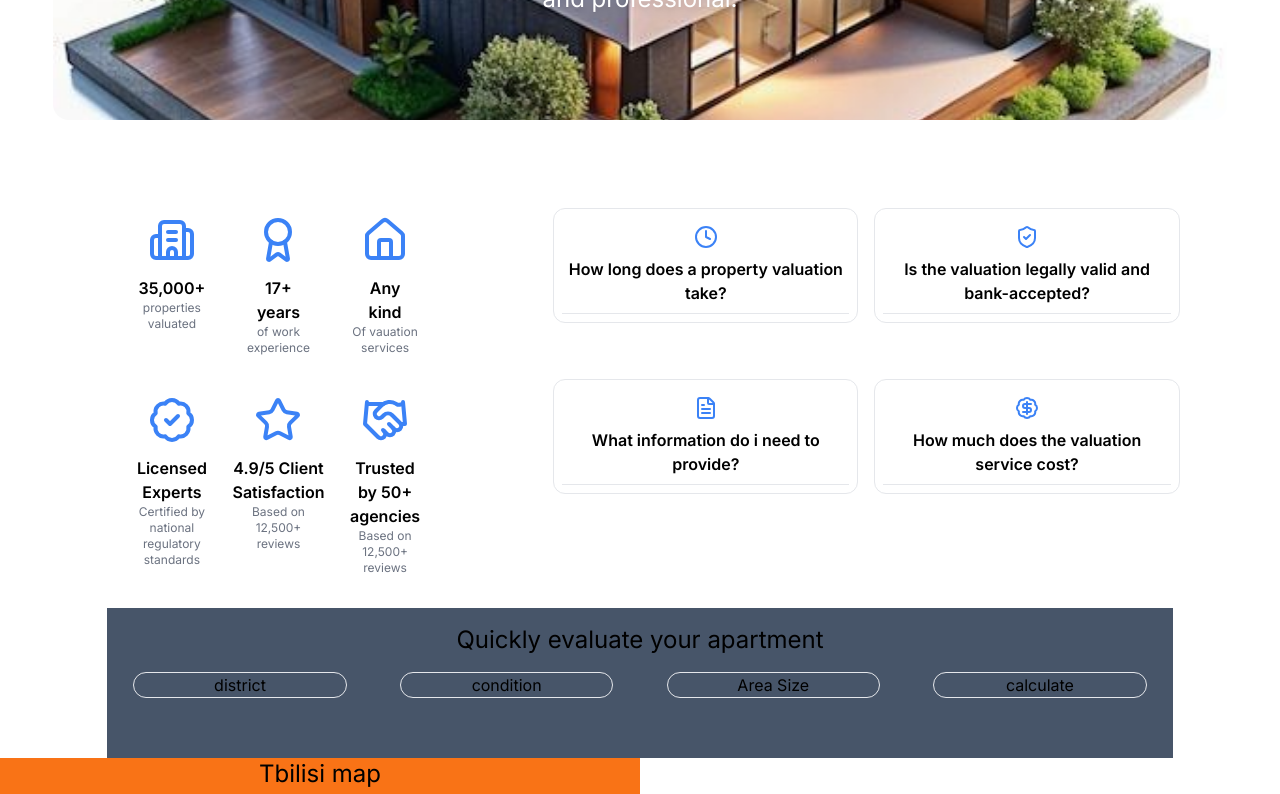
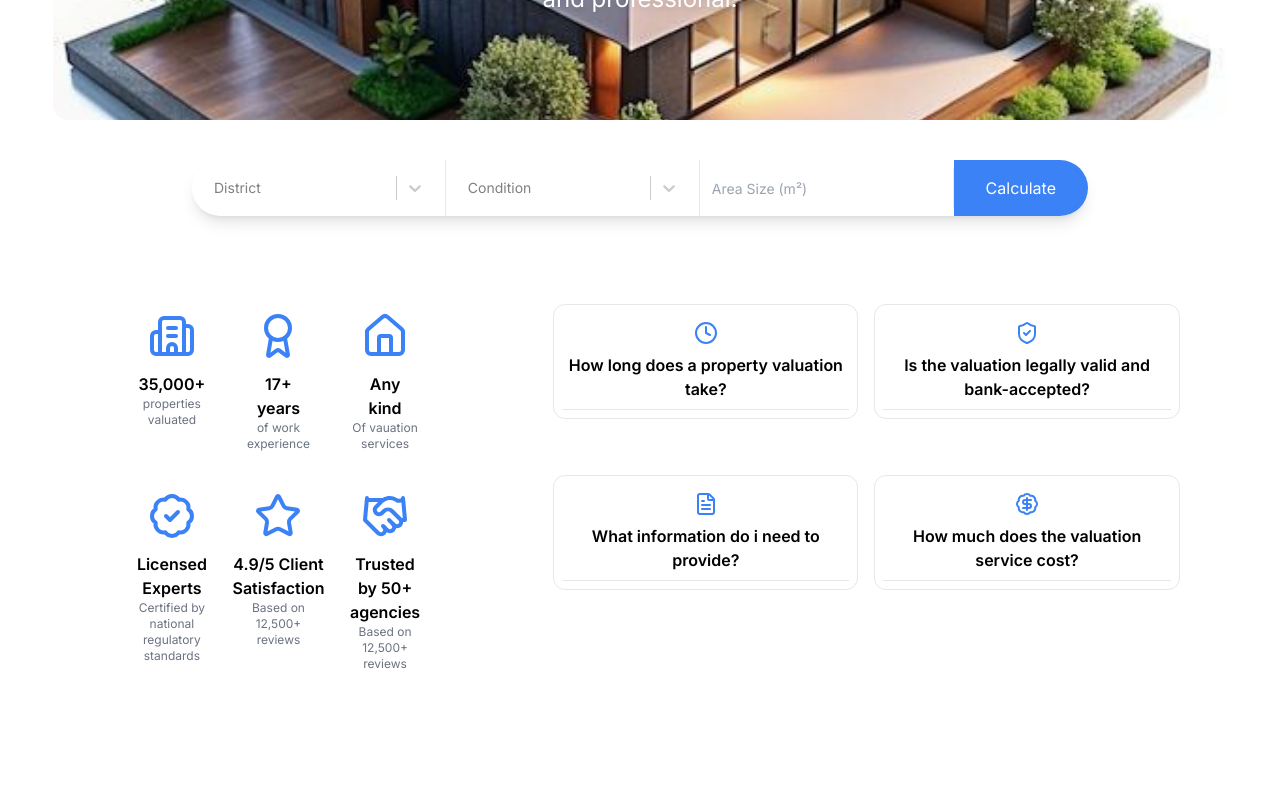
Before and after one commit to dodicha/work, a Next.js app: page /projects/valuation in a window 1280 px wide. Shown: the part 300-1094 px from the top of the page. After the commit the page ends 1004 px from the top, so only its background shows below. Built offline with nearby package versions, Linux system fonts and the light colour scheme.

Commit message:
creating fast calculation visualization

```diff
--- a/package.json
+++ b/package.json
@@ -21,7 +21,8 @@
     "react-country-flag": "^3.1.0",
     "react-dom": "^19.2.3",
     "react-i18next": "^16.2.0",
-    "react-icons": "^5.5.0"
+    "react-icons": "^5.5.0",
+    "react-select": "^5.10.2"
   },
   "devDependencies": {
     "@eslint/eslintrc": "^3",
--- a/src/app/projects/valuation/components/FastValuation.tsx
+++ b/src/app/projects/valuation/components/FastValuation.tsx
@@ -1,7 +1,15 @@
 "use client";
 
 import { useState } from "react";
-import { AlertTriangle } from "lucide-react";
+import Select from "react-select";
+
+import {
+  MapPin,
+  LineChart,
+  Paintbrush,
+  ChevronDown,
+  Maximize2,
+} from "lucide-react";
 // import { ViberButton, WhatsappButton } from "./Contact";
 import dynamic from "next/dynamic";
 
@@ -20,7 +28,7 @@ const condition = [
   "Fully Renovated",
   "In Average Condition",
 ];
-const districts = [
+const districtsList = [
   "მუხიანი",
   "გლდანი",
   "ავჭალა",
@@ -52,6 +60,7 @@ const districts = [
   "ორთაჭალა",
   "ფონიჭალა",
 ];
+
 const propertyDiscriptionOptions = [
   "district",
   "condition",
@@ -59,23 +68,138 @@ const propertyDiscriptionOptions = [
   "calculate",
 ];
 
+const districtOptions = districtsList.map((d) => ({
+  value: d,
+  label: d,
+}));
+
+const conditionOptions = condition.map((c) => ({
+  value: c,
+  label: c,
+}));
+
+const valuationBarIcons = [
+  <MapPin className="w-5 h-5 text-blue-500" />,
+  <Paintbrush className="w-5 h-5 text-blue-500" />,
+  <Maximize2 className="w-5 h-5 text-blue-500" />,
+  <LineChart className="w-5 h-5 text-blue-500" />,
+];
+
 export default function FastValuation() {
-  const valuationBar = propertyDiscriptionOptions.map((item, index) => {
-    return (
-      <div
-        key={index}
-        className="cursor-pointer w-[20%] m-auto border rounded-2xl"
-      >
-        {item}
-      </div>
-    );
-  });
+  const [activeDistrict, setActiveDistrict] = useState(false);
+  const [activeCondition, setActiveCondition] = useState(false);
+
+  const [district, setDistrict] = useState<{
+    value: string;
+    label: string;
+  } | null>(null);
+  const [condition, setCondition] = useState<{
+    value: string;
+    label: string;
+  } | null>(null);
+  const [areaSize, setAreaSize] = useState("");
+
+  const handleCalculate = () => {
+    console.log({
+      district,
+      condition,
+      areaSize,
+    });
+  };
+  // const valuationBar = propertyDiscriptionOptions.map((item, index) => {
+  //   return (
+  //     <div
+  //       key={index}
+  //       className={`flex cursor-pointer w-[25%] m-auto gap-4 border-r p-2 ${index === 3 ? "bg-blue-500 text-white border-2xl rounded-2xl" : ""}`}
+  //       onClick={() => {
+  //         index === 0
+  //           ? setActiveDistrict(!activeDistrict)
+  //           : index === 1 && setActiveCondition(!activeCondition);
+  //       }}
+  //     >
+  //       <div>{valuationBarIcons[index]}</div>
+  //       <div>{item}</div>
+  //       <div>
+  //         <ChevronDown
+  //           className={index === 2 || index === 3 ? "hidden" : "block"}
+  //         />
+  //       </div>
+  //     </div>
+  //   );
+  // });
 
   return (
-    <div className="lg:w-5/6 lg:h-[150px] lg:bg-slate-600 text-center">
-      <h1 className="text-2xl mt-4">Quickly evaluate your apartment</h1>
-      <div className="flex items-center justify-center mt-4">
-        {valuationBar}
+    // <div className="lg:w-5/6  lg:bg-slate-300 lg:rounded-3xl text-center m-auto flex flex-col  my-4 py-4">
+    //   <h1 className="text-2xl  m-auto">Quickly evaluate your apartment</h1>
+
+    //   <div className="flex flex-wrap m-auto mt-8 w-11/12 bg-white rounded-md p-2">
+    //     {valuationBar}
+    //     <div
+    //       className={`w-[25%] h-[150px] bg-black mt-4 ${activeDistrict ? "block" : "hidden"}`}
+    //     ></div>
+    //     <div
+    //       className={`w-[25%] h-[150px] bg-red-300 ml-[25%] mt-4 ${activeCondition ? "block" : "hidden"}`}
+    //     ></div>
+    //   </div>
+    // </div>
+    <div className="w-full flex justify-center mt-10">
+      <div className="flex items-center bg-white rounded-full shadow-lg overflow-hidden w-full max-w-4xl">
+        {/* District */}
+        <div className="flex-1 border-r px-3 py-2">
+          <Select
+            options={districtOptions}
+            placeholder="District"
+            value={district}
+            onChange={setDistrict}
+            className="text-sm"
+            styles={{
+              control: (base) => ({
+                ...base,
+                border: "none",
+                boxShadow: "none",
+                minHeight: "40px",
+              }),
+            }}
+          />
+        </div>
+
+        {/* Condition */}
+        <div className="flex-1 border-r px-3 py-2">
+          <Select
+            options={conditionOptions}
+            placeholder="Condition"
+            value={condition}
+            onChange={setCondition}
+            className="text-sm"
+            styles={{
+              control: (base) => ({
+                ...base,
+                border: "none",
+                boxShadow: "none",
+                minHeight: "40px",
+              }),
+            }}
+          />
+        </div>
+
+        {/* Area Size */}
+        <div className="flex-1 border-r px-3 py-2">
+          <input
+            type="number"
+            placeholder="Area Size (m²)"
+            value={areaSize}
+            onChange={(e) => setAreaSize(e.target.value)}
+            className="w-full outline-none text-sm"
+          />
+        </div>
+
+        {/* Button */}
+        <button
+          onClick={handleCalculate}
+          className="bg-blue-500 hover:bg-blue-600 transition text-white px-8 py-3 h-full"
+        >
+          Calculate
+        </button>
       </div>
     </div>
   );
--- a/src/app/projects/valuation/components/Map.tsx
+++ b/src/app/projects/valuation/components/Map.tsx
@@ -2,7 +2,7 @@ import React from "react";
 
 export default function Map() {
   return (
-    <div className="lg:w-1/2 lg:h-[500px] lg:bg-orange-500 lg:text-center text-2xl">
+    <div className="lg:w-1/2 lg:h-[500px] lg:bg-orange-500 lg:text-center text-2xl hidden">
       <h1>Tbilisi map</h1>
       <h1>Coming soon</h1>
     </div>
--- a/src/app/projects/valuation/page.tsx
+++ b/src/app/projects/valuation/page.tsx
@@ -16,13 +16,14 @@ export default function Page() {
       <div className="w-full  ">
         <NavBar />
         <HomeSlider />
+        <div className="flex justify-center">
+          <FastValuation />
+        </div>
         <div className="flex flex-col p-4  mt-[15px] md:flex-row md:p-8 lg:m-auto lg:ml-[80px]  lg:gap-10">
           <TrustSection />
           <Questions />
         </div>
-        <div className="flex justify-center">
-          <FastValuation />
-        </div>
+
         <Map />
       </div>
     </LanguageProvider>
```
Also changed, not shown: 1 other file (tests, documents, lock files or other folders).
